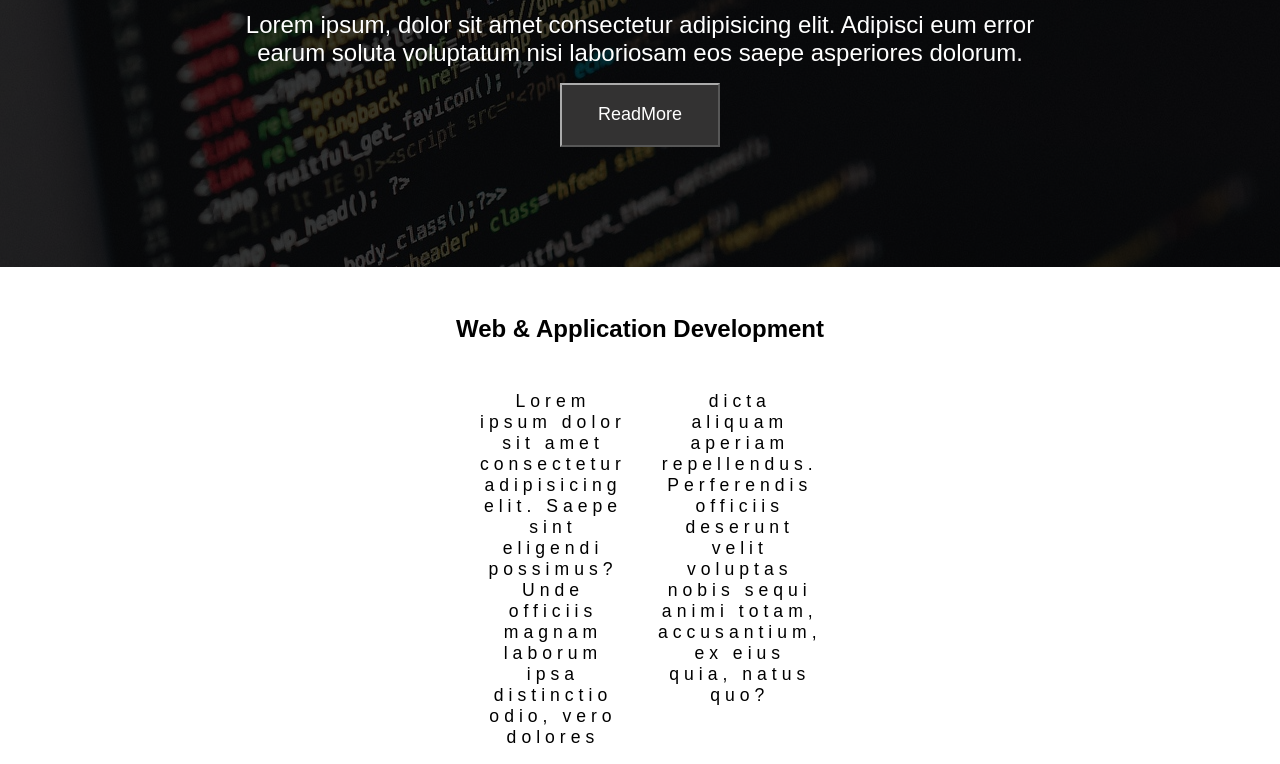
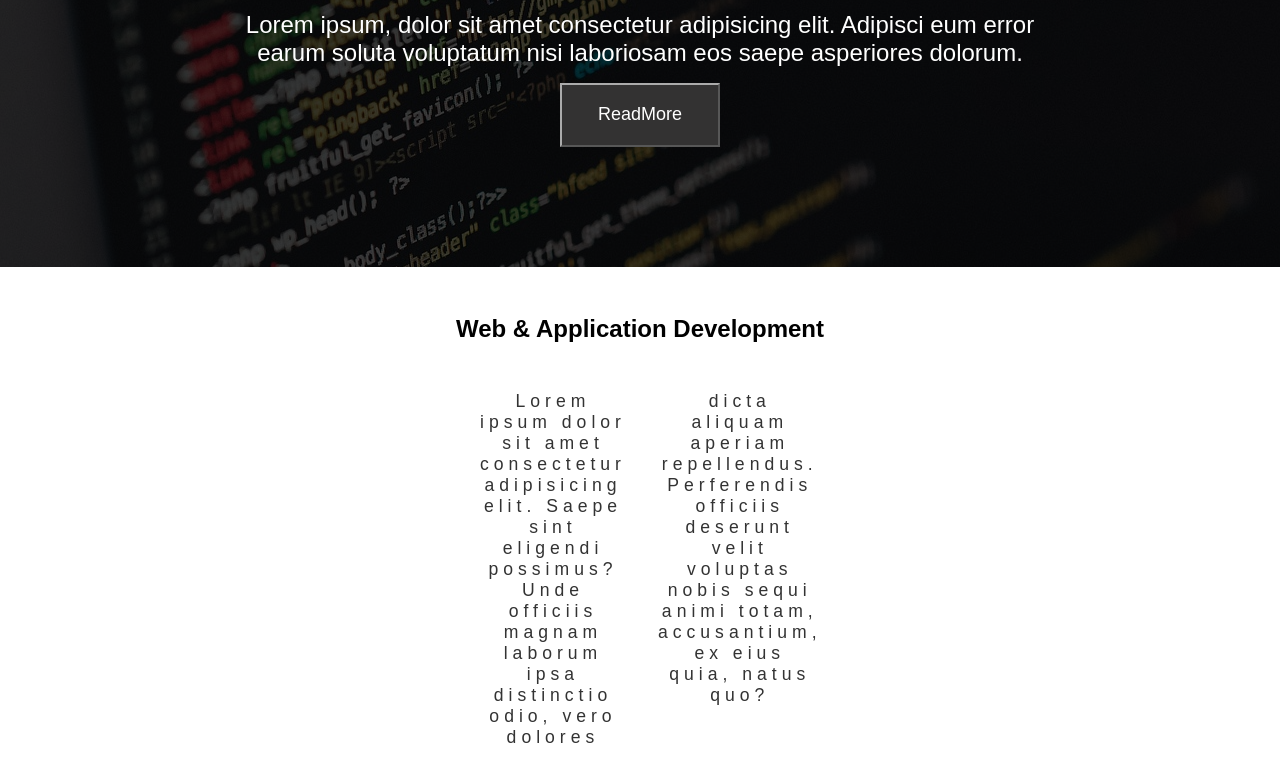
Before and after one commit to BarmanDev/Acme-Web-Clon, a plain HTML site: page index.html in a window 1280 px wide. Shown: the part 213-977 px from the top of the page. Drawn offline with Linux system fonts and the light colour scheme.

Commit message:
prepare merge

```diff
--- a/style.css
+++ b/style.css
@@ -70,7 +70,7 @@
 }
 
 .aplication-text p{
-    color:#000000;
+    color:#333;
     font-size: 1.1rem;
     text-align: center;
     letter-spacing: 5px;
```
